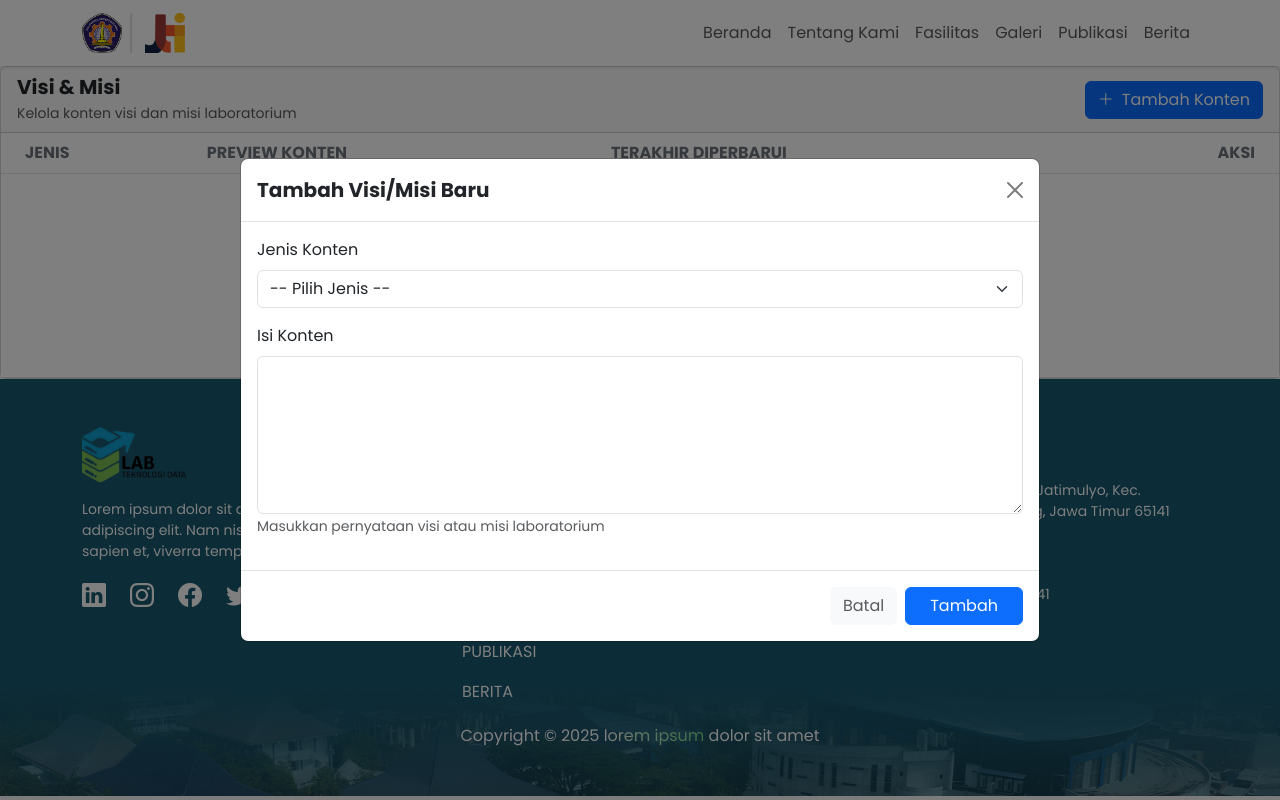
After one commit to 404GH0ST/PBL-Lab-DT, a PHP site: template app/Views/admin/visimisi/index.php in a window 1280 px wide, after a click on "Tambah Konten". The commit adds this page. Run offline with PHP 8.4, Linux system fonts and the light colour scheme; the template is opened without the code that fills it, so the values that code supplies are empty.

Commit message:
membuat CRUD visi misi (#1)
Co-authored-by: Agus Prasetyo <60356707+404GH0ST@users.noreply.github.com>

```diff
--- a/app/Controllers/HomeController.php
+++ b/app/Controllers/HomeController.php
@@ -3,6 +3,7 @@
 namespace App\Controllers;
 
 use Core\Controller;
+use App\Models\VisiMisi;
 
 
 /**
@@ -33,6 +34,9 @@ class HomeController extends Controller
      */
     public function index()
     {
+        $visiMisiModel = $this->loadModel(VisiMisi::class);
+        $visi = $visiMisiModel->getVisi();
+        $misi = $visiMisiModel->getMisi();
         $recentPublications = $this->publicationModel->getApprovedPublications();
         // Limit to 4 for the home page
         $recentPublications = array_slice($recentPublications, 0, 4);
@@ -40,6 +44,8 @@ class HomeController extends Controller
         return $this->view('home', [
             'title' => 'Welcome to Profile Lab DT',
             'message' => 'Welcome to Profile Lab DT',
+            'visi' => $visi,
+            'misi' => $misi
             'recentPublications' => $recentPublications
         ]);
     }
--- /dev/null
+++ b/app/Views/admin/visimisi/index.php
@@ -0,0 +1,152 @@
+<div class="card">
+    <div class="card-header d-flex justify-content-between align-items-center">
+        <div>
+            <h5 class="card-title mb-1 fw-bold text-dark">Visi & Misi</h5>
+            <p class="text-muted small mb-0">Kelola konten visi dan misi laboratorium</p>
+        </div>
+        <button type="button" class="btn btn-primary d-flex align-items-center gap-2" data-bs-toggle="modal"
+            data-bs-target="#addVisiMisiModal">
+            <i class="bi bi-plus-lg"></i>
+            <span>Tambah Konten</span>
+        </button>
+    </div>
+    <div class="card-body p-0">
+        <div class="table-responsive">
+            <table class="table table-hover align-middle mb-0">
+                <thead class="bg-light">
+                    <tr>
+                        <th class="ps-4 text-uppercase text-secondary text-xs font-weight-bolder opacity-7">Jenis</th>
+                        <th class="text-uppercase text-secondary text-xs font-weight-bolder opacity-7">Preview Konten</th>
+                        <th class="text-uppercase text-secondary text-xs font-weight-bolder opacity-7">Terakhir Diperbarui</th>
+                        <th class="text-end pe-4 text-uppercase text-secondary text-xs font-weight-bolder opacity-7">
+                            Aksi</th>
+                    </tr>
+                </thead>
+                <tbody>
+                    <?php if (empty($visiMisi)): ?>
+                        <tr>
+                            <td colspan="4" class="text-center py-5 text-muted">
+                                <div class="d-flex flex-column align-items-center">
+                                    <i class="bi bi-lightbulb display-4 mb-3 opacity-50"></i>
+                                    <p class="mb-0">Visi/Misi belum ditemukan</p>
+                                </div>
+                            </td>
+                        </tr>
+                    <?php else: ?>
+                        <?php foreach ($visiMisi as $item): ?>
+                            <tr>
+                                <td class="ps-4">
+                                    <span class="badge bg-light text-dark border">
+                                        <?= ucfirst($item['jenis_konten']) ?>
+                                    </span>
+                                </td>
+                                <td>
+                                    <span class="text-secondary text-sm">
+                                        <?= htmlspecialchars(substr($item['isi_konten'], 0, 60)) ?>...
+                                    </span>
+                                </td>
+                                <td>
+                                    <span class="text-secondary text-sm">
+                                        <?= date('d M Y H:i', strtotime($item['updated_at'])) ?>
+                                    </span>
+                                </td>
+                                <td class="text-end pe-4">
+                                    <div class="btn-group">
+                                        <button class="btn btn-sm btn-light text-primary"
+                                            onclick="editVisiMisi(<?= $item['id'] ?>, '<?= htmlspecialchars($item['jenis_konten']) ?>', `<?= htmlspecialchars($item['isi_konten']) ?>`)"
+                                            data-bs-toggle="modal" data-bs-target="#editVisiMisiModal" title="Ubah Konten">
+                                            <i class="bi bi-pencil"></i>
+                                        </button>
+                                        <button type="button" class="btn btn-sm btn-light text-danger ms-1"
+                                            onclick="confirmDelete(<?= $item['id'] ?>)" title="Hapus Konten">
+                                            <i class="bi bi-trash"></i>
+                                        </button>
+                                    </div>
+                                    <form id="deleteForm-<?= $item['id'] ?>"
+                                        action="/admin/visimisi/<?= $item['id'] ?>/delete" method="POST"
+                                        class="d-none"></form>
+                                </td>
+                            </tr>
+                        <?php endforeach; ?>
+                    <?php endif; ?>
+                </tbody>
+            </table>
+        </div>
+    </div>
+</div>
+
+<!-- Add Vision/Mission Modal -->
+<div class="modal fade" id="addVisiMisiModal" tabindex="-1" aria-hidden="true">
+    <div class="modal-dialog modal-dialog-centered modal-lg">
+        <div class="modal-content">
+            <div class="modal-header">
+                <h5 class="modal-title fw-bold">Tambah Visi/Misi Baru</h5>
+                <button type="button" class="btn-close" data-bs-dismiss="modal" aria-label="Close"></button>
+            </div>
+            <form action="/admin/visimisi" method="POST">
+                <div class="modal-body">
+                    <div class="mb-3">
+                        <label for="jenis_konten" class="form-label">Jenis Konten</label>
+                        <select class="form-select" id="jenis_konten" name="jenis_konten" required>
+                            <option value="">-- Pilih Jenis --</option>
+                            <option value="visi">Visi</option>
+                            <option value="misi">Misi</option>
+                        </select>
+                    </div>
+                    <div class="mb-3">
+                        <label for="isi_konten" class="form-label">Isi Konten</label>
+                        <textarea class="form-control" id="isi_konten" name="isi_konten" rows="6" required></textarea>
+                        <small class="text-muted">Masukkan pernyataan visi atau misi laboratorium</small>
+                    </div>
+                </div>
+                <div class="modal-footer">
+                    <button type="button" class="btn btn-light text-muted" data-bs-dismiss="modal">Batal</button>
+                    <button type="submit" class="btn btn-primary px-4">Tambah</button>
+                </div>
+            </form>
+        </div>
+    </div>
+</div>
+
+<!-- Edit Vision/Mission Modal -->
+<div class="modal fade" id="editVisiMisiModal" tabindex="-1" aria-hidden="true">
+    <div class="modal-dialog modal-dialog-centered modal-lg">
+        <div class="modal-content">
+            <div class="modal-header">
+                <h5 class="modal-title fw-bold">Ubah Visi/Misi</h5>
+                <button type="button" class="btn-close" data-bs-dismiss="modal" aria-label="Close"></button>
+            </div>
+            <form id="editVisiMisiForm" action="" method="POST">
+                <div class="modal-body">
+                    <div class="mb-3">
+                        <label for="edit_jenis_konten" class="form-label">Jenis Konten</label>
+                        <input type="text" class="form-control" id="edit_jenis_konten" disabled>
+                        <small class="text-muted">Jenis konten tidak dapat diubah</small>
+                    </div>
+                    <div class="mb-3">
+                        <label for="edit_isi_konten" class="form-label">Isi Konten</label>
+                        <textarea class="form-control" id="edit_isi_konten" name="isi_konten" rows="6" required></textarea>
+                    </div>
+                </div>
+                <div class="modal-footer">
+                    <button type="button" class="btn btn-light text-muted" data-bs-dismiss="modal">Batal</button>
+                    <button type="submit" class="btn btn-primary px-4">Perbarui Perubahan</button>
+                </div>
+            </form>
+        </div>
+    </div>
+</div>
+
+<script>
+    function editVisiMisi(id, type, content) {
+        document.getElementById('editVisiMisiForm').action = '/admin/visimisi/' + id + '/update';
+        document.getElementById('edit_jenis_konten').value = type.charAt(0).toUpperCase() + type.slice(1);
+        document.getElementById('edit_isi_konten').value = content;
+    }
+
+    function confirmDelete(id) {
+        if (confirm('Apakah Anda yakin ingin menghapus Visi/Misi ini? Tindakan ini tidak dapat dibatalkan.')) {
+            document.getElementById('deleteForm-' + id).submit();
+        }
+    }
+</script>
```
Also changed, not shown: app/Controllers/Admin/VisiMisiController.php (added, +44 -0 lines), app/Models/VisiMisi.php (added, +78 -0 lines), app/Views/home.php (+2 -6 lines), routes/web.php (+11 -4 lines).
